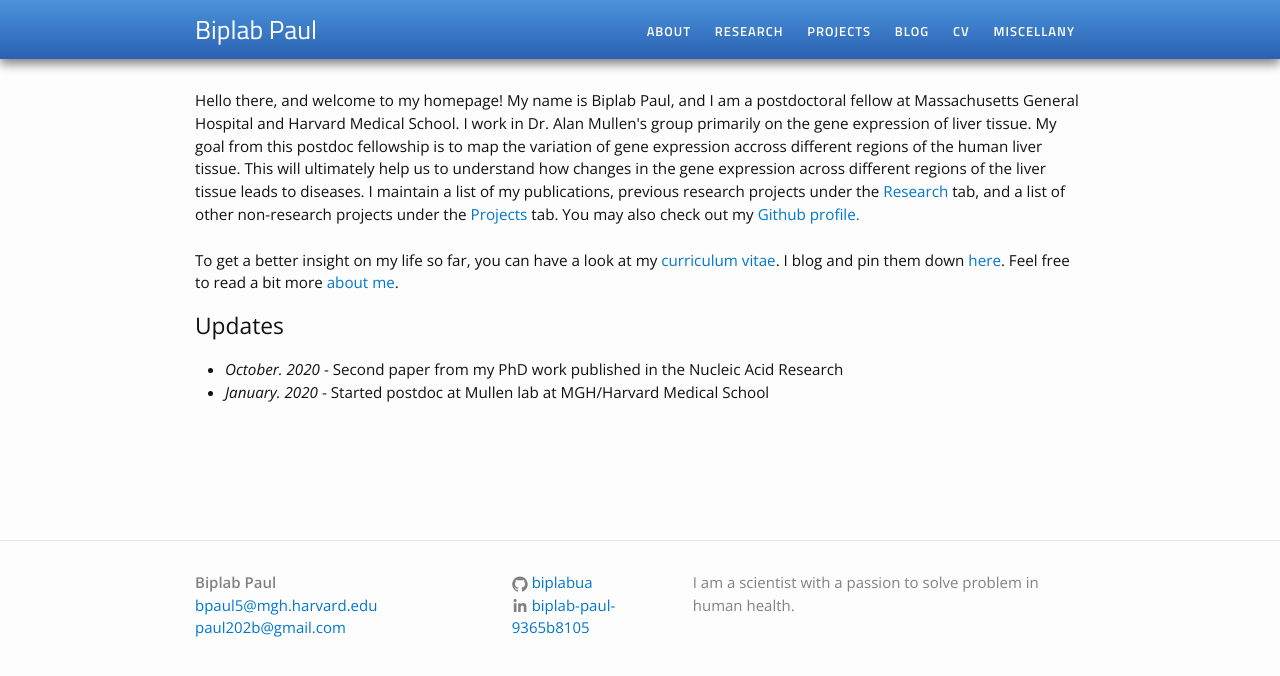
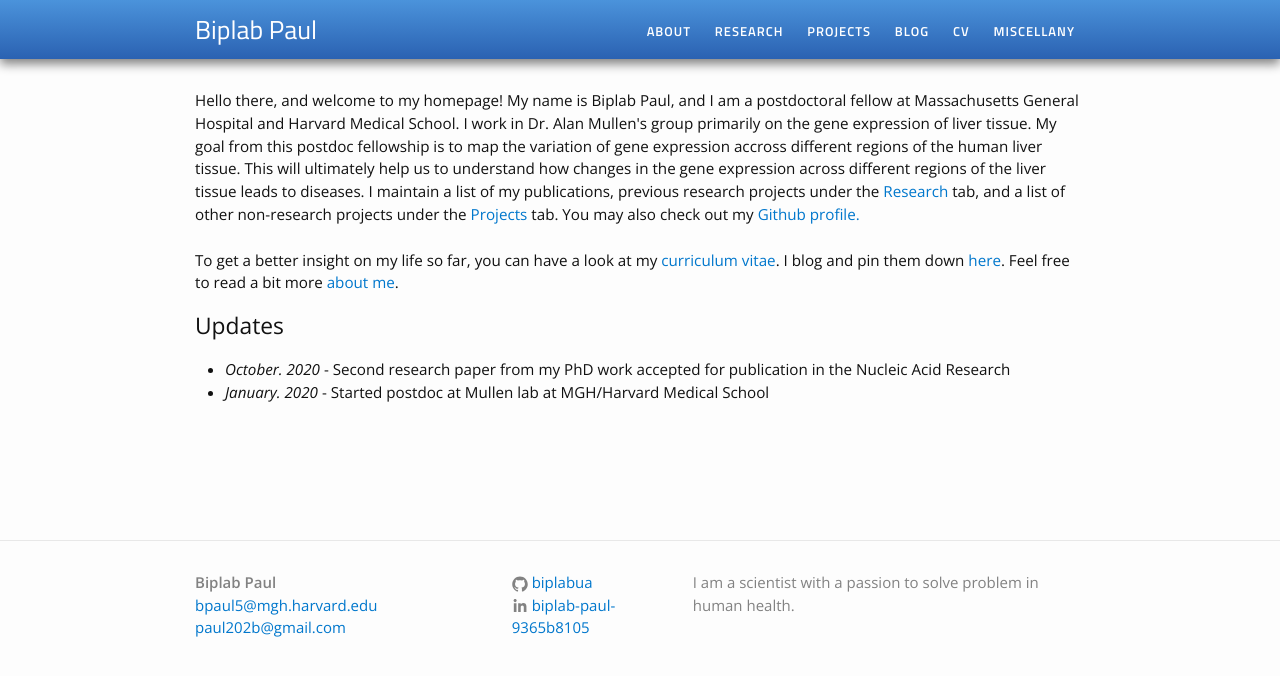
Before and after one commit to biplabua/biplabua.github.io, a Jekyll site: the page built from index.html, in a window 1280 px wide. Shown: the top 676 px of the page. Built offline with Jekyll 4.4.1, drawn with Linux system fonts in a browser that asks for light colours.

Commit message:
news update

```diff
--- a/index.html
+++ b/index.html
@@ -17,7 +17,7 @@ To get a better insight on my life so far, you can have a look at my <a href="cv
 <h2>Updates</h2>
 <div class="updates" style="height: 10em; overflow-y: scroll;">
 <ul>
-<li><i>October. 2020</i> - Second paper from my PhD work published in the Nucleic Acid Research </li>
+<li><i>October. 2020</i> - Second research paper from my PhD work accepted for publication in the Nucleic Acid Research </li>
 <li><i>January. 2020</i> - Started postdoc at Mullen lab at MGH/Harvard Medical School </li>
 </ul>
 
```
